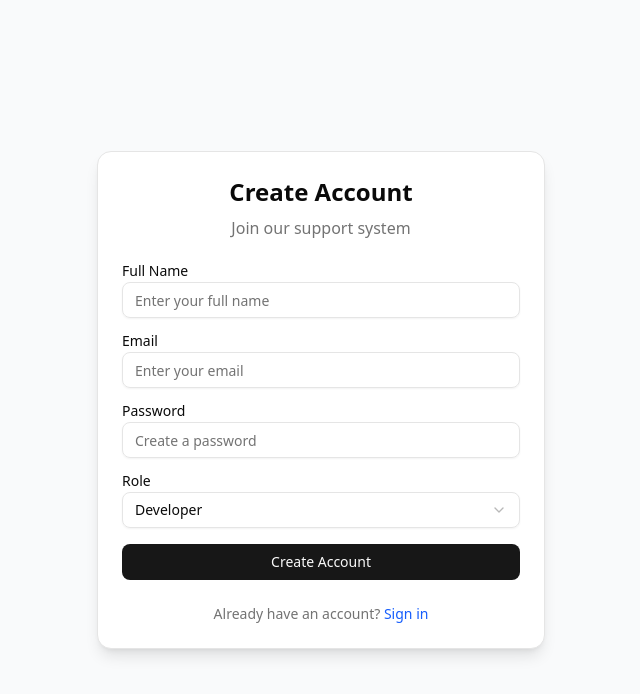
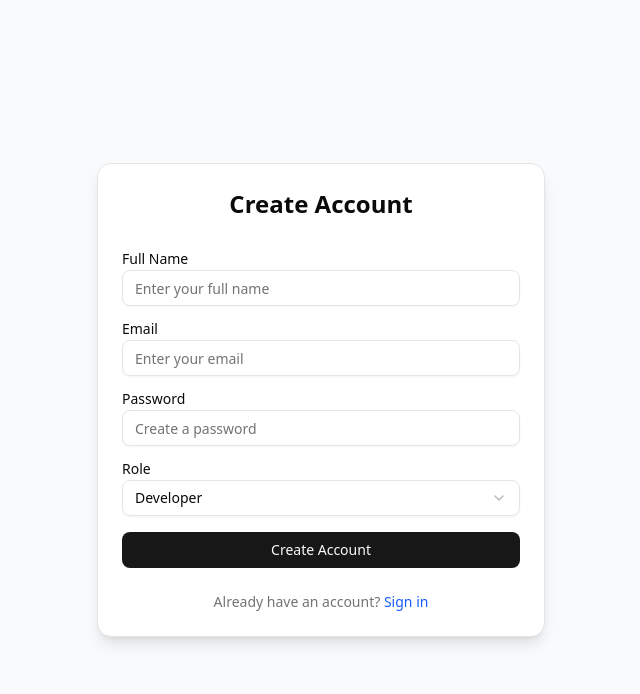
Before and after one commit to iryanraushan/support-tickets, a Next.js app: page /signup in a window 1280 px wide. Shown: the top 694 px of the page, without its empty margins (319-959 px from the left). Built offline with nearby package versions, Linux system fonts and the light colour scheme.

Commit message:
fix: remove  tagline from SignupPage header

```diff
--- a/src/app/(auth)/signup/page.tsx
+++ b/src/app/(auth)/signup/page.tsx
@@ -72,7 +72,6 @@ export default function SignupPage() {
       <Card className="w-full max-w-md shadow-lg">
         <CardHeader className="text-center">
           <CardTitle className="text-2xl font-bold">Create Account</CardTitle>
-          <p className="text-muted-foreground">Join our support system</p>
         </CardHeader>
 
         <CardContent>
```
